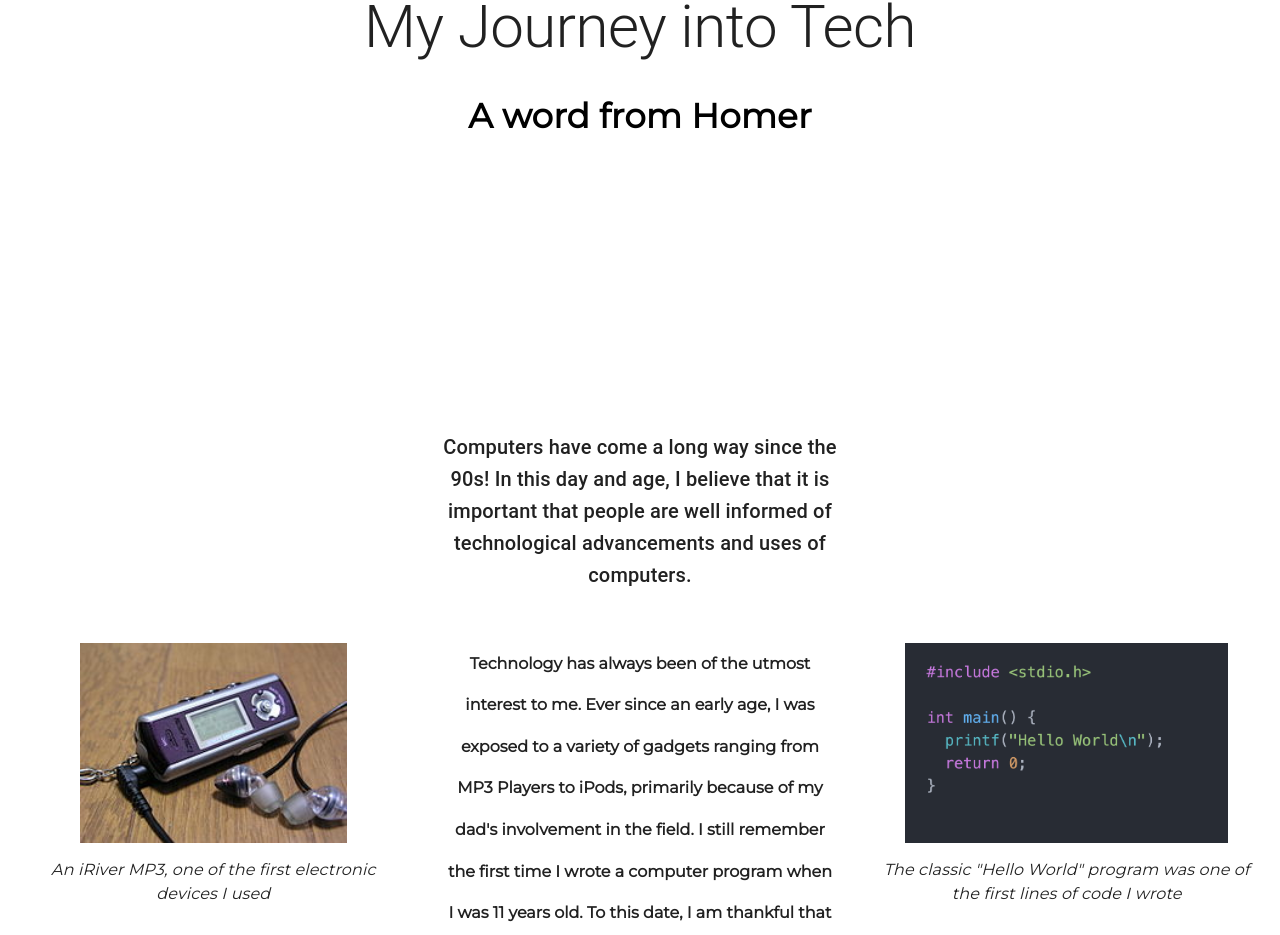
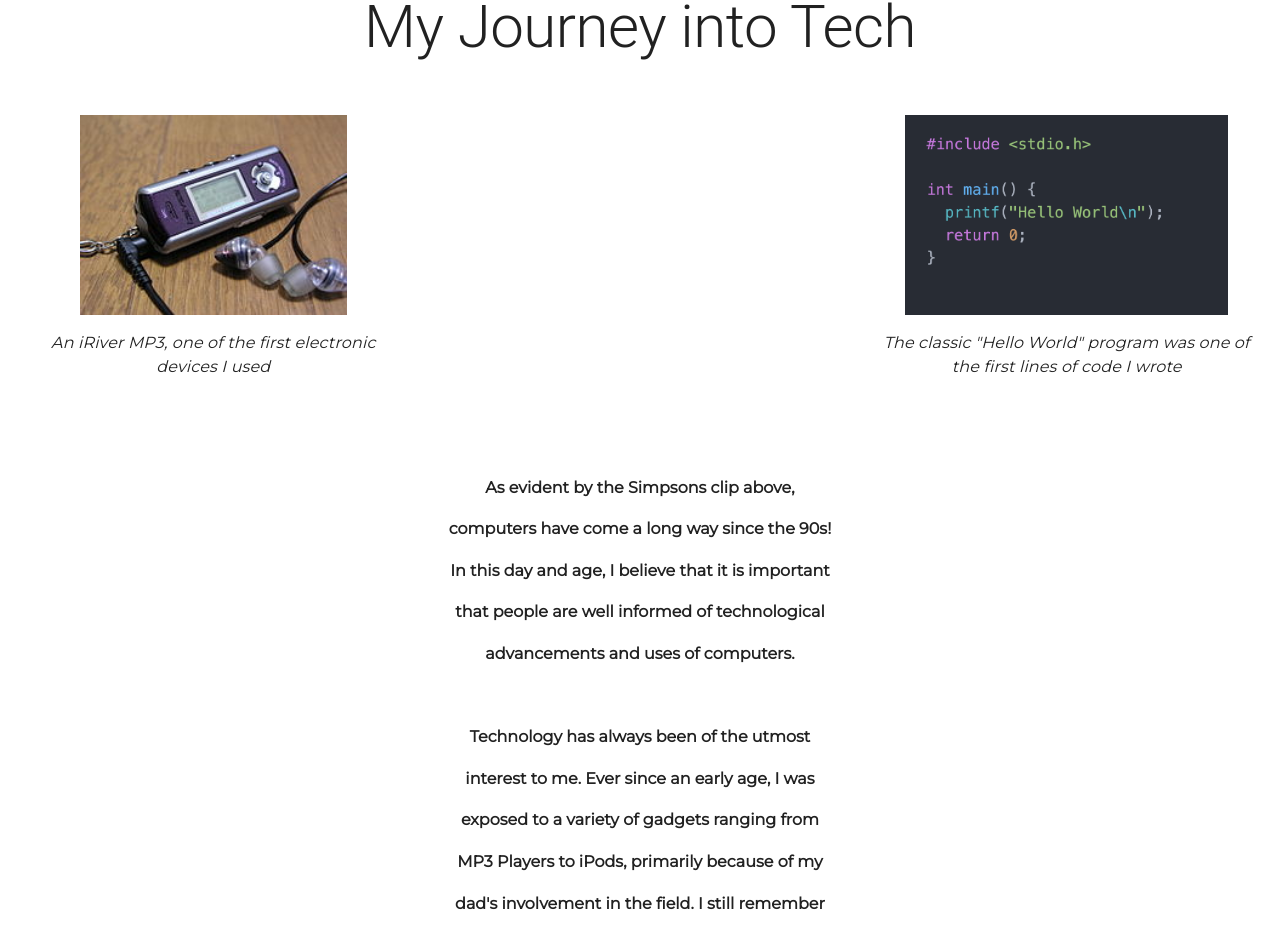
Before and after one commit to jyou044/personalwebsite, a React (Create React App) app: page /MyStory in a window 1280 px wide. Shown: the part 89-1024 px from the top of the page. Built offline with nearby package versions, Linux system fonts and the light colour scheme.

Commit message:
removed redundant components

```diff
--- a/src/components/About/About.js
+++ b/src/components/About/About.js
@@ -62,7 +62,7 @@ export default function About() {
                         <Typography variant="h2" align="center" gutterBottom>I'm Jason</Typography>
                         <Typography variant="h2" align="center" className={classes.spacing} gutterBottom> </Typography>
                         <p> <b>I'm a 3rd year software engineering student at the University of Ottawa.
-                                From a young age, I have been fascinated with the field of Information Technology and it's applications. I am interested in UI/UX design and web development. <br /> <br />As I made evident in my home page, I am an avid admirer of Steve Jobs and truly believe that simplicity is the ultimate sophistication!
+                                From a young age, I have been fascinated with the field of Information Technology and it's applications. <br /> <br />As I made evident in my home page, I am an avid admirer of Steve Jobs and truly believe that simplicity is the ultimate sophistication!
                                 <br /><br />I'm also a hobbyist photographer and baseball! I've been rooting for the Toronto Bluejays
                                 ever since I was in grade 4. During my spare time, I'll tune into a Jays game or go outside with my Cannon DSLR camera to take some pictures. </b></p>
                     </Grid>
--- a/src/components/Experience/Experience.js
+++ b/src/components/Experience/Experience.js
@@ -40,14 +40,16 @@ export default function Experience() {
 
                     </Grid>
                 </Grid>
-                 <Grid container>
-                    <Grid item xs={12} md={4}></Grid>
-                    <Grid item xs={12} md={4} classes={classes.paraFormat}>
-                        <Typography variant="h4" align="center" gutterBottom><b>A word from Homer</b></Typography>
-                    </Grid>
+            <Grid container className={classes.videoFormat}>
+                <Grid item xs={12} md={4} className={classes.textFormat} style={{padding: 20}}>
+                        <img
+                    alt="iriver"
+                    height="200"
+                        src={`${process.env.PUBLIC_URL}/source/iriver.jpg`}
+                    title="iriver"
+                />
+                <Typography paragraph align="center" className={classes.spacing} gutterBottom><i>An iRiver MP3, one of the first electronic devices I used</i></Typography>
                 </Grid>
-            <Grid container className={classes.videoFormat}>
-                <Grid item xs={12} md={4}></Grid>
                     <Grid item xs={12} md={4} className={classes.videoFormat} style={{padding: 10}}>
                         <ReactPlayer
                                 url="https://www.youtube.com/watch?v=cczz9-tDPIY&ab_channel=IainFrameIainFrame"
@@ -57,26 +59,26 @@ export default function Experience() {
                                 controls={true}
                                 />
                         </Grid>
+                        <Grid item xs={12} md={4} className={classes.textFormat} style={{padding: 20}}>
+                        <img
+                        alt="helloworld"
+                        height="200"
+                            src={`${process.env.PUBLIC_URL}/source/helloworld.png`}
+                        title="Hello World"
+                    />
+                    <Typography paragraph align="center" className={classes.spacing} gutterBottom><i>The classic "Hello World" program was one of the first lines of code I wrote</i></Typography>
+                    </Grid>
+
                 </Grid>
-                <Grid container>
-                    <Grid item xs={12} md={4}></Grid>
-                    <Grid item xs={12} md={4} className={classes.textFormat}>
-                    <Typography variant="h6" align="center" className={classes.spacing} gutterBottom>Computers have come a long way since the 90s! In this day and age, I believe that it is important that people are well informed
-                    of technological advancements and uses of computers. </Typography>
-                    </Grid>
-                </Grid>
+
                 <Grid item container>
-                    <Grid item xs={12} md={4} className={classes.textFormat} style={{padding: 20}}>
-                        <img
-                    alt="iriver"
-                    height="200"
-                        src={`${process.env.PUBLIC_URL}/source/iriver.jpg`}
-                    title="iriver"
-                />
-                <Typography paragraph align="center" className={classes.spacing} gutterBottom><i>An iRiver MP3, one of the first electronic devices I used</i></Typography>
-                    </Grid>
+                <Grid item xs={12} md={4}></Grid>
+
                     <Grid item xs={12} md={4} className={classes.paraFormat} style={{padding: 20}}>
                         <p> <b>
+                                                As evident by the Simpsons clip above, computers have come a long way since the 90s! In this day and age, I believe that it is important that people are well informed
+                                                of technological advancements and uses of computers.
+                                            <br /><br />
                                                 Technology has always been of the utmost interest to me. Ever since an early age, I was exposed to a variety of gadgets ranging from MP3 Players to iPods, primarily
                                                 because of my dad's involvement in the field.
                                                 I still remember the first time I wrote a computer program when I was 11 years old. To this date, I am thankful that I was exposed to the world of programming
@@ -94,17 +96,7 @@ export default function Experience() {
                                             </b>
                                             </p>
                     </Grid>
-                    <Grid item xs={12} md={4} className={classes.textFormat} style={{padding: 20}}>
-                        <img
-                        alt="helloworld"
-                        height="200"
-                            src={`${process.env.PUBLIC_URL}/source/helloworld.png`}
-                        title="iriver"
-                    />
-                    <Typography paragraph align="center" className={classes.spacing} gutterBottom><i>The classic "Hello World" program was one of the first lines of code I wrote</i></Typography>
-                    </Grid>
             </Grid>
-
             </div>
         );
     }
```
